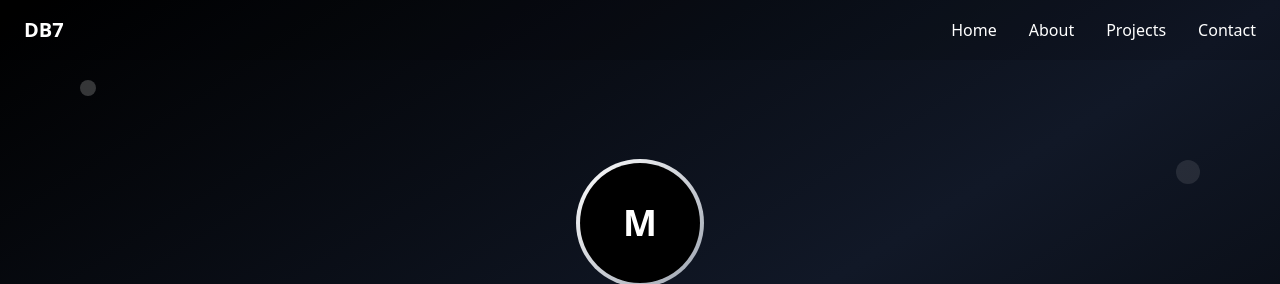
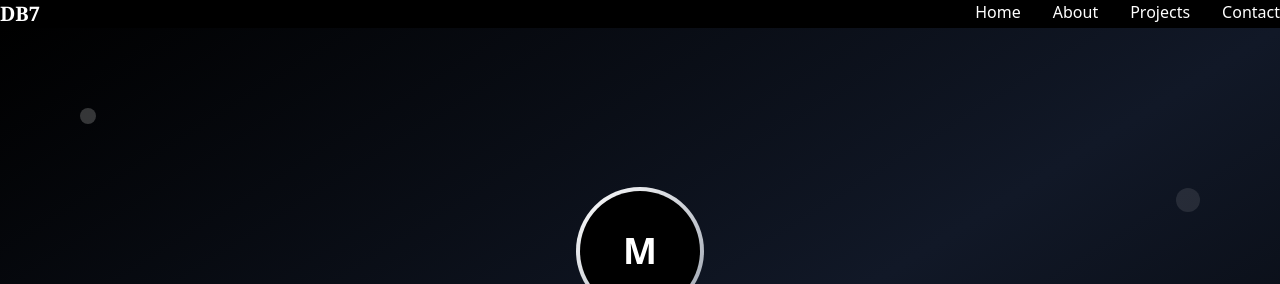
Before and after one commit to bdushime/Portfolio, a website: page index.html in a window 1280 px wide. Shown: the top 284 px of the page. Drawn offline with nearby package versions, Linux system fonts and the light colour scheme.

Commit message:
navbar desktop view

```diff
--- a/index.html
+++ b/index.html
@@ -13,7 +13,7 @@
 </head>
 <body class="bg-black text-white font-inter custom-scroll">
     <!-- Navigation -->
-    <nav class="fixed top-0 left-0 right-0 z-50 glass-effect">
+    <!-- <nav class="fixed top-0 left-0 right-0 z-50 glass-effect">
         <div class="max-w-7xl mx-auto px-6 py-4">
             <div class="flex justify-between items-center">
                 <div class="font-space font-bold text-xl">
@@ -32,7 +32,24 @@
                 </button>
             </div>
         </div>
-    </nav>
+    </nav> -->
+
+    <section id="navigation">
+        <div class="flex flex-row mx-auto justify-between max-w-7xl">
+            <div class="font-serif font-bold text-xl">
+                DB7
+            </div>
+
+            <div class="hidden md:flex space-x-8">
+                <a href="#home" class="hover:text-gray-300 ">Home</a>
+                <a href="#about" class="hover:text-gray-300 ">About</a>
+                <a href="#projects" class="hover:text-gray-300 ">Projects</a>
+                <a href="#contact" class="hover:text-gray-300 ">Contact</a>
+
+            </div>
+        </div>
+
+    </section>
 
     <!-- Hero Section -->
     <section id="home" class="min-h-screen flex items-center justify-center relative overflow-hidden">
```
